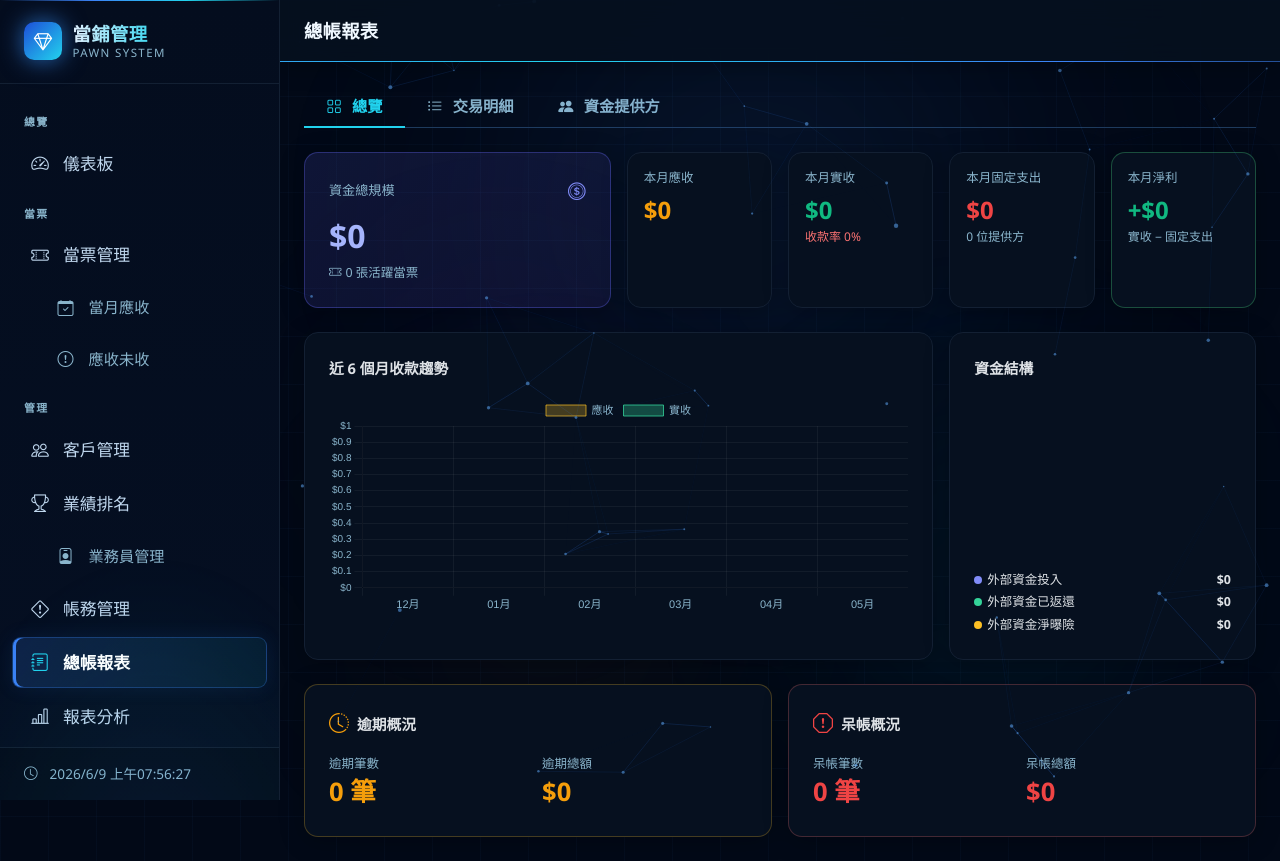
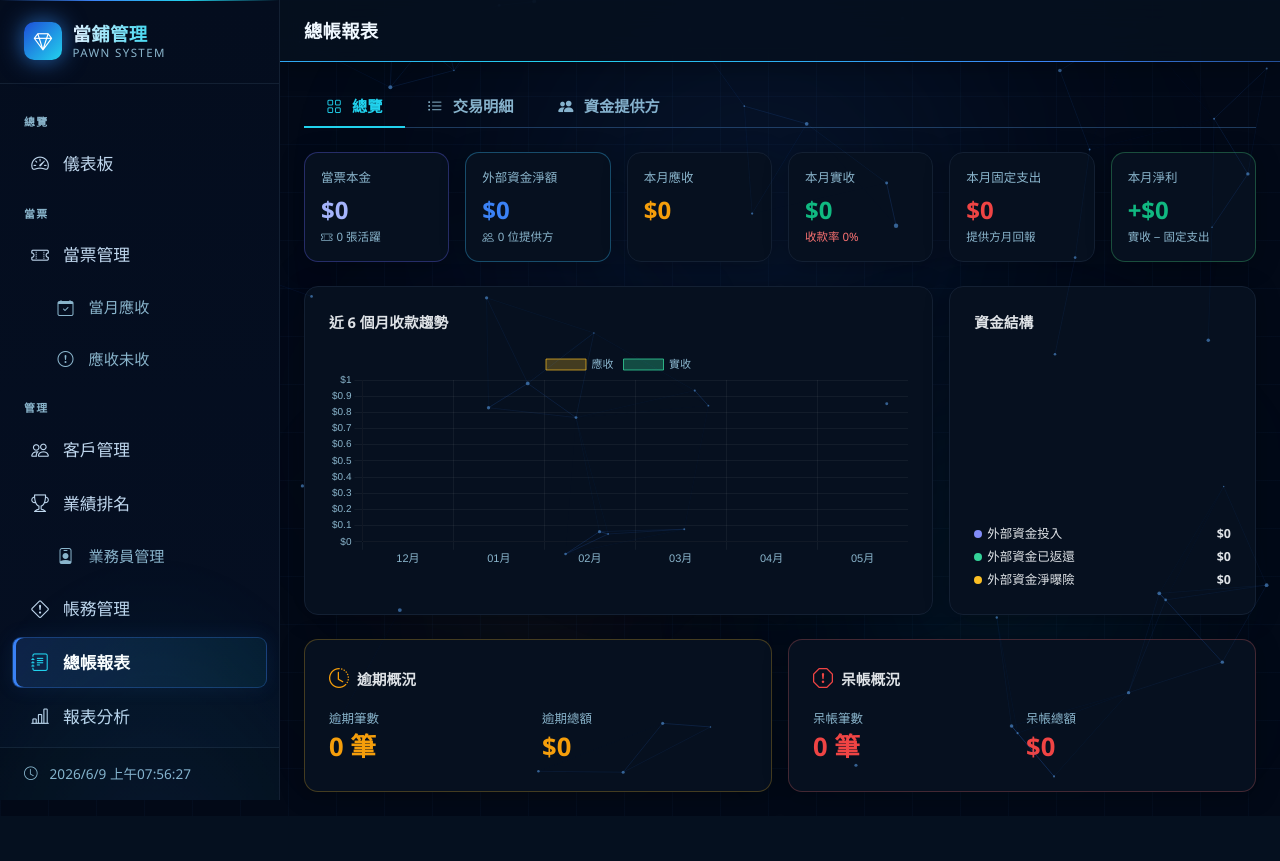
Before and after one commit to kai082565/kaimo, a Flask app: page /ledger/overview in a window 1280 px wide. After the commit the page ends 800 px from the top, so only its background shows below. Run offline with Flask 3, Linux system fonts and the light colour scheme; data that the repository does not hold is empty; a map, chart or similar area stays blank.

Commit message:
fix: 總帳總覽新增外部資金淨額卡片
將資金提供方淨投入獨立顯示為頂部卡片，解決資金提供方金額未在總覽顯示的問題

Co-Authored-By: Claude Sonnet 4.6 <noreply@anthropic.com>

```diff
--- a/templates/ledger/overview.html
+++ b/templates/ledger/overview.html
@@ -20,52 +20,64 @@
 <!-- 主要指標 -->
 <div class="row g-3 mb-4">
 
-  <!-- 資金規模 -->
-  <div class="col-12 col-lg-4">
-    <div class="card p-4 h-100" style="background:linear-gradient(135deg,rgba(99,102,241,.15),rgba(139,92,246,.08));border-color:rgba(99,102,241,.35)">
-      <div class="d-flex align-items-center justify-content-between mb-2">
-        <span class="text-muted" style="font-size:.82rem">資金總規模</span>
-        <i class="bi bi-coin" style="color:#818cf8;font-size:1.1rem"></i>
+  <!-- 當票本金 -->
+  <div class="col-6 col-lg-2">
+    <div class="card p-3 h-100" style="border-color:rgba(99,102,241,.35)">
+      <div class="text-muted mb-1" style="font-size:.78rem">當票本金</div>
+      <div class="fw-bold" style="font-size:1.5rem;color:#a5b4fc">${{ "{:,.0f}".format(data.total_principal) }}</div>
+      <div class="text-muted" style="font-size:.72rem">
+        <i class="bi bi-ticket-perforated me-1"></i>{{ data.active_tickets }} 張活躍
       </div>
-      <div class="fw-bold" style="font-size:2rem;color:#a5b4fc">
-        ${{ "{:,.0f}".format(data.total_principal) }}
+    </div>
+  </div>
+
+  <!-- 外部資金淨額 -->
+  <div class="col-6 col-lg-2">
+    <div class="card p-3 h-100" style="border-color:rgba(56,189,248,.35)">
+      <div class="text-muted mb-1" style="font-size:.78rem">外部資金淨額</div>
+      <div class="fw-bold text-blue" style="font-size:1.5rem">${{ "{:,.0f}".format(data.fp_net) }}</div>
+      <div class="text-muted" style="font-size:.72rem">
+        <i class="bi bi-people me-1"></i>{{ data.fp_count }} 位提供方
       </div>
-      <div class="text-muted mt-1" style="font-size:.78rem">
-        <i class="bi bi-ticket-perforated me-1"></i>{{ data.active_tickets }} 張活躍當票
-      </div>
+    </div>
+  </div>
+
+  <!-- 本月應收 -->
+  <div class="col-6 col-lg-2">
+    <div class="card p-3 h-100">
+      <div class="text-muted mb-1" style="font-size:.78rem">本月應收</div>
+      <div class="fw-bold text-amber" style="font-size:1.5rem">${{ "{:,.0f}".format(data.expected) }}</div>
     </div>
   </div>
 
   <!-- 本月實收 -->
   <div class="col-6 col-lg-2">
     <div class="card p-3 h-100">
-      <div class="text-muted mb-1" style="font-size:.78rem">本月應收</div>
-      <div class="fw-bold text-amber" style="font-size:1.5rem">${{ "{:,.0f}".format(data.expected) }}</div>
-    </div>
-  </div>
-  <div class="col-6 col-lg-2">
-    <div class="card p-3 h-100">
       <div class="text-muted mb-1" style="font-size:.78rem">本月實收</div>
       <div class="fw-bold text-green" style="font-size:1.5rem">${{ "{:,.0f}".format(data.collected) }}</div>
-      <div style="font-size:.75rem;color:{% if data.collection_rate>=80 %}#4ade80{% elif data.collection_rate>=50 %}#fbbf24{% else %}#f87171{% endif %}">
+      <div style="font-size:.72rem;color:{% if data.collection_rate>=80 %}#4ade80{% elif data.collection_rate>=50 %}#fbbf24{% else %}#f87171{% endif %}">
         收款率 {{ data.collection_rate }}%
       </div>
     </div>
   </div>
+
+  <!-- 本月固定支出 -->
   <div class="col-6 col-lg-2">
     <div class="card p-3 h-100">
       <div class="text-muted mb-1" style="font-size:.78rem">本月固定支出</div>
       <div class="fw-bold text-red" style="font-size:1.5rem">${{ "{:,.0f}".format(data.fp_fixed) }}</div>
-      <div class="text-muted" style="font-size:.75rem">{{ data.fp_count }} 位提供方</div>
+      <div class="text-muted" style="font-size:.72rem">提供方月回報</div>
     </div>
   </div>
+
+  <!-- 本月淨利 -->
   <div class="col-6 col-lg-2">
     <div class="card p-3 h-100" style="border-color:{% if data.net>=0 %}rgba(74,222,128,.3){% else %}rgba(248,113,113,.3){% endif %}">
       <div class="text-muted mb-1" style="font-size:.78rem">本月淨利</div>
       <div class="fw-bold {% if data.net>=0 %}text-green{% else %}text-red{% endif %}" style="font-size:1.5rem">
         {% if data.net >= 0 %}+{% endif %}${{ "{:,.0f}".format(data.net) }}
       </div>
-      <div class="text-muted" style="font-size:.75rem">實收 − 固定支出</div>
+      <div class="text-muted" style="font-size:.72rem">實收 − 固定支出</div>
     </div>
   </div>
 
```
